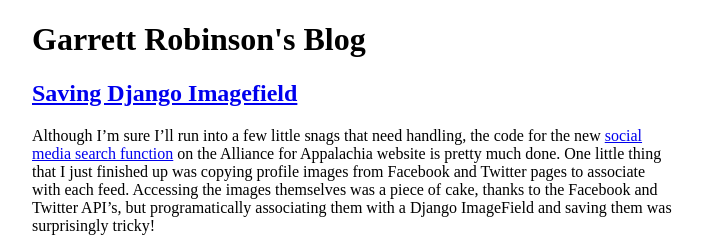
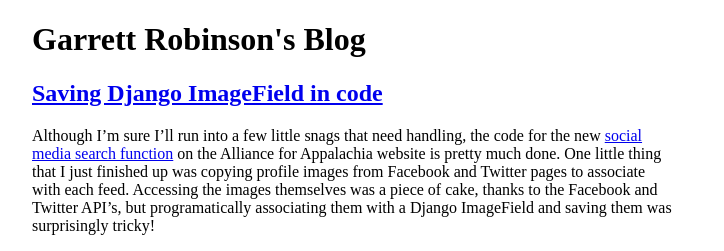
Before and after one commit to garrettr/garrettr.github.com, a Jekyll site: the page built from index.html, in a window 1280 px wide. Shown: the top 251 px of the page, without its empty margins (288-1012 px from the left). Built offline with Jekyll 4.4.1, drawn with Linux system fonts in a browser that asks for light colours.

Commit message:
Forgot YAML front matter

```diff
--- a/_posts/2011-09-19-saving-django-imagefield.markdown
+++ b/_posts/2011-09-19-saving-django-imagefield.markdown
@@ -1,3 +1,7 @@
+---
+layout: default
+title: Saving Django ImageField in code
+---
 Although I'm sure I'll run into a few little snags that need handling, the code for the new [social media search function] on the Alliance for Appalachia website is pretty much done. One little thing that I just finished up was copying profile images from Facebook and Twitter pages to associate with each feed. Accessing the images themselves was a piece of cake, thanks to the Facebook and Twitter API's, but programatically associating them with a Django ImageField and saving them was surprisingly tricky!
 
 I'm not the only one - there are numerous [Stack Overflow threads](http://stackoverflow.com/questions/1308386/programmatically-saving-image-to-django-imagefield),
```
